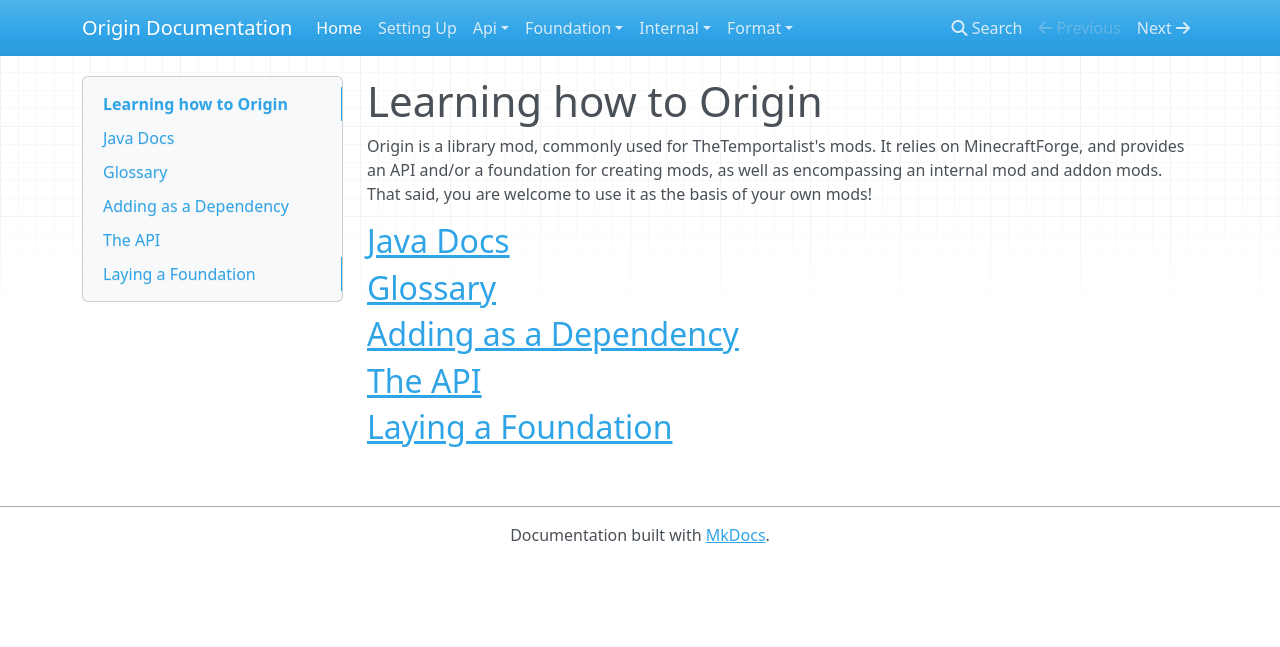
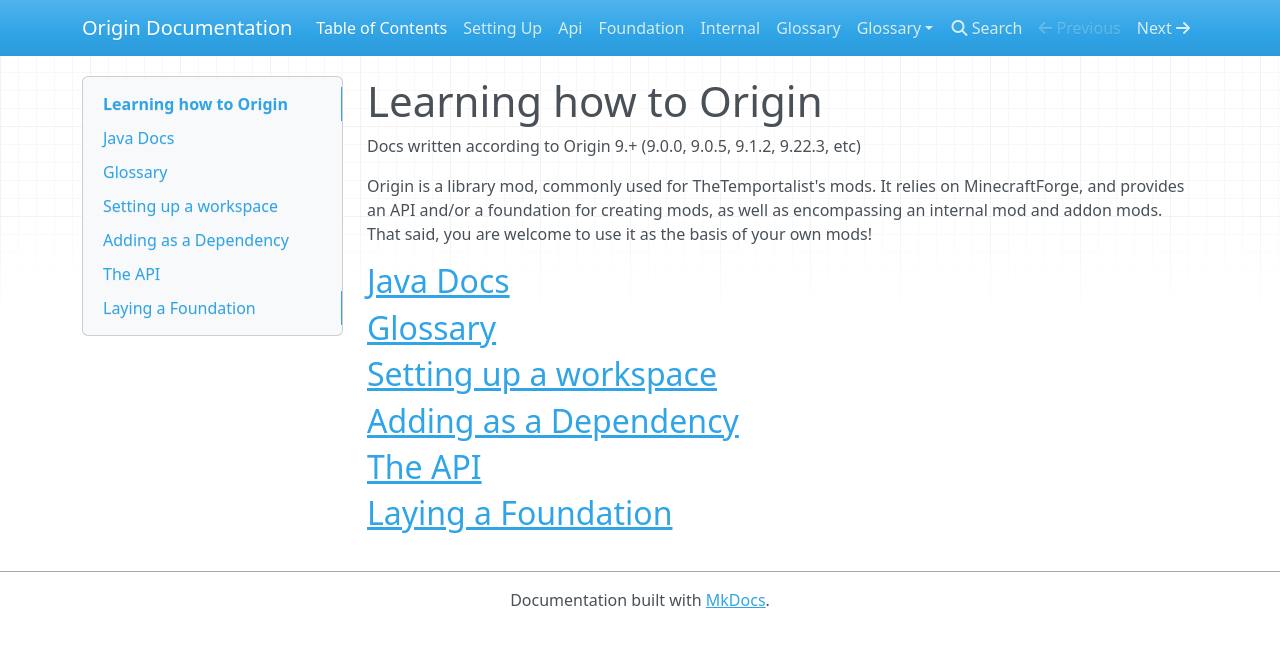
Before and after one commit to TheTemportalist/OriginDocs, an MkDocs documentation site: the page built from docs/index.md, in a window 1280 px wide. Shown: the top 647 px of the page. Built offline with MkDocs 1.6.1, drawn with Linux system fonts in a browser that asks for light colours; nearby versions of some CDN libraries; old or Windows-style settings are respelled for this version of MkDocs.

Commit message:
Add docs for setup

```diff
--- a/docs/index.md
+++ b/docs/index.md
@@ -1,5 +1,7 @@
 Learning how to Origin
 ==========================
+
+Docs written according to Origin 9.+ (9.0.0, 9.0.5, 9.1.2, 9.22.3, etc)
 
 Origin is a library mod, commonly used for TheTemportalist's mods. It relies on MinecraftForge, and provides an API and/or a foundation for creating mods, as well as encompassing an internal mod and addon mods.
 That said, you are welcome to use it as the basis of your own mods!
@@ -8,6 +10,9 @@ That said, you are welcome to use it as the basis of your own mods!
 --------------------
 
 [Glossary][]
+--------------------
+
+[Setting up a workspace](http://mcforge.readthedocs.org/en/latest/gettingstarted/)
 --------------------
 
 [Adding as a Dependency][]
--- a/mkdocs.yml
+++ b/mkdocs.yml
@@ -1,11 +1,11 @@
 site_name: Origin Documentation
 theme: mkdocs
 pages:
-  - [index.md, Home]
-  - [setup/index.md, Setting Up]
-  - [api/index.md, Api, The API]
-  - [foundation/index.md, Foundation, As a Foundation]
-  - [internal/index.md, Internal, Behind the Scenes]
-  - [glossary/index.md, Format, Home]
-  - [glossary/versioning.md, Format, Semantic Versioning]
-  - [glossary/depending.md, Format, Depending on Origin]
+  - [index.md,               Table of Contents]
+  - [setup/index.md,         Setting Up]
+  - [api/index.md,           Api]
+  - [foundation/index.md,    Foundation]
+  - [internal/index.md,      Internal]
+  - [glossary/index.md,      Glossary]
+  - [glossary/versioning.md, Glossary, Semantic Versioning]
+  - [glossary/depending.md,  Glossary, Depending on Origin]
```
Also changed, not shown: docs/setup/index.md (+56 -0 lines).
